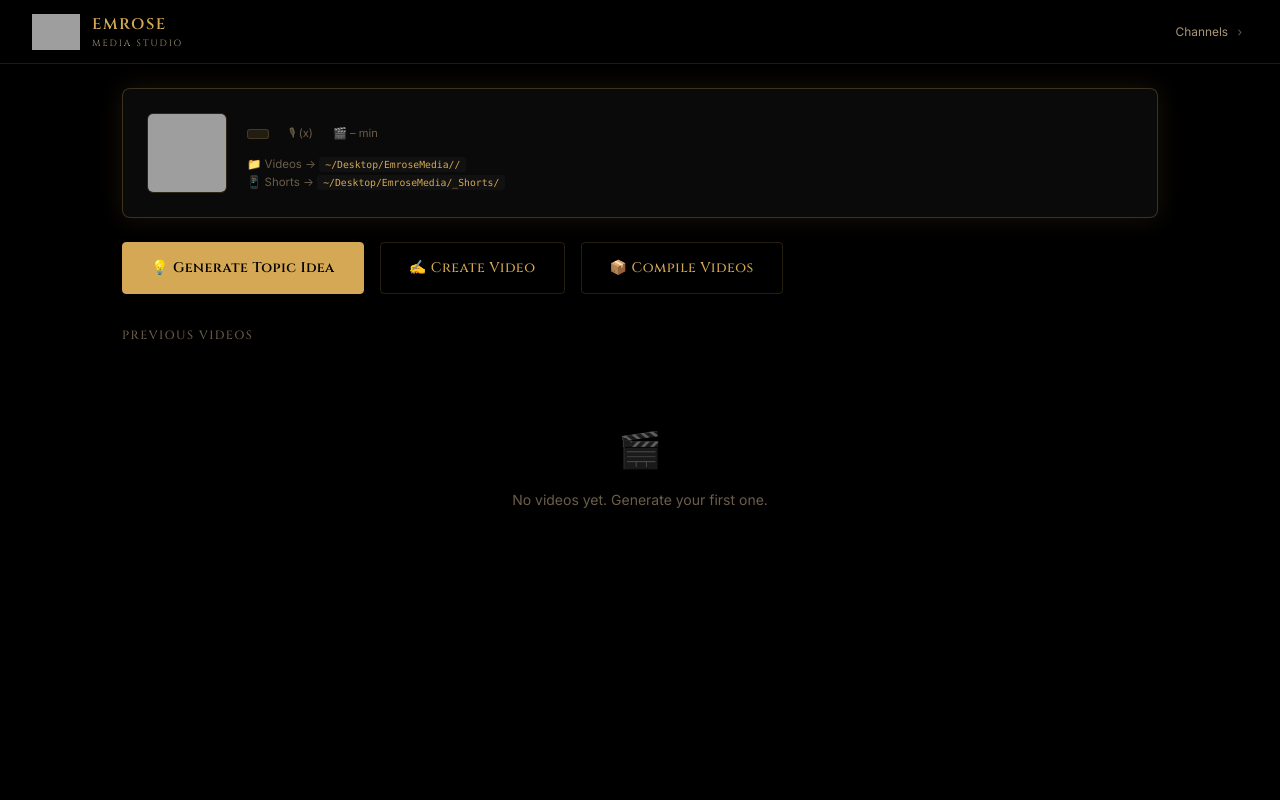
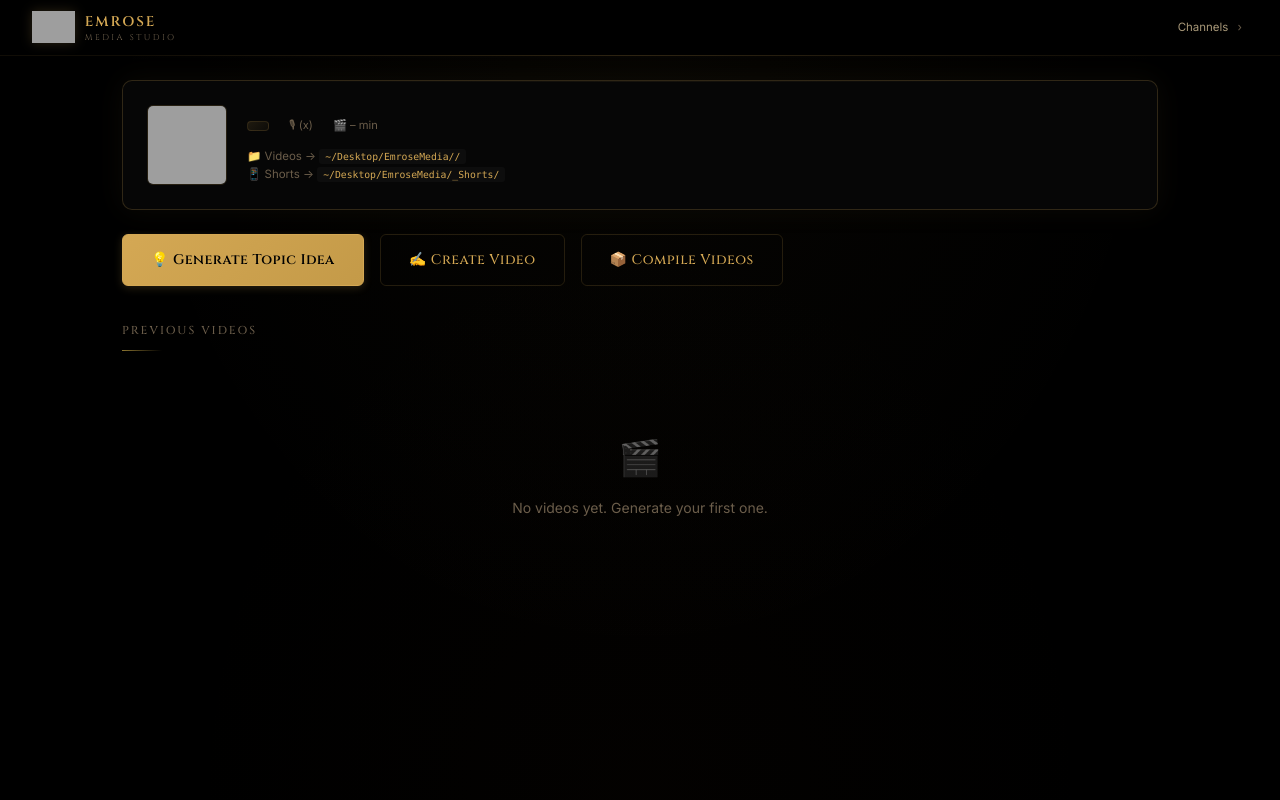
Before and after one commit to EmroseMediaStudios/MediaApp, a Flask app: template app/templates/channel.html in a window 1280 px wide. Run offline with Flask 3, Linux system fonts and the light colour scheme; the template is opened without the code that fills it, so the values that code supplies are empty; some libraries are stand-ins or nearby versions; grey boxes are pictures that could not be loaded.

Commit message:
Next-gen UI overhaul — depth, glow, glass effects, premium polish
Visual hierarchy and depth:
- Subtle ambient radial glow from top center (warm gold wash)
- Cards have inner top highlight line (linear gradient pseudo-element)
- Cards lift on hover with translateY(-2px) + enhanced shadows
- Metric boxes have radial gold glow overlay + inner highlight
- Video items have subtle top edge highlight

Nav:
- Frosted glass effect (backdrop-filter blur 20px + saturate)
- Centered gold gradient underline (::after pseudo-element)
- Shield logo gets subtle gold drop-shadow

Banner:
- Fades into page background (gradient ::after overlay)
- Drop shadow on banner image
- Tighter spacing, no jarring divider

Cards:
- Background changed to rgba for depth layering
- Top edge highlight line (gold-tinted gradient)
- Rounder corners (10px throughout)
- Enhanced hover: lift + deeper shadow + gold edge glow

Metric boxes:
- Diagonal gradient background (not flat color)
- Radial gold glow overlay (::after pseudo)
- Top highlight line (::before pseudo)
- Hover lift with ambient gold glow

Buttons:
- Primary: gold gradient (135deg) instead of flat color
- Hover: gradient shifts + lift + stronger glow
- Rounder (6px)

Divider:
- Minimal: centered gradient line + tiny dimmed diamond
- No more stark full-width border

Section titles:
- Gold underline accent (40px gradient from left)
- Wider letter spacing

Polish:
- Custom gold-tinted scrollbar
- Gold text selection highlight
- Smoother animations (0.35s ease)
- Consistent 10px border radius
- Channel avatars get gold glow on card hover

```diff
--- a/app/templates/base.html
+++ b/app/templates/base.html
@@ -13,15 +13,23 @@
 @import url('https://fonts.googleapis.com/css2?family=Cinzel:wght@400;500;600;700&family=Inter:wght@300;400;500;600&display=swap');
 * { margin: 0; padding: 0; box-sizing: border-box; }
 :root {
-  --bg: #000000; --bg2: #000000; --bg3: #111111;
+  --bg: #000000; --bg2: #000000; --bg3: #0d0d0d;
   --text: #e8dcc8; --text2: #a89878; --text3: #6b5d4a;
-  --gold: #d4a854; --gold2: #c49a48; --gold-light: #e8c97a;
+  --gold: #d4a854; --gold2: #c49a48; --gold-light: #e8c97a; --gold-dim: #8b7430;
   --gold-glow: rgba(212,168,84,0.12); --gold-glow2: rgba(212,168,84,0.06);
   --rose: #c75050; --rose-dark: #8b3535;
-  --card: #0a0a0a; --card-hover: #0e0e0e; --border: rgba(212,168,84,0.10); --border2: rgba(212,168,84,0.18);
+  --card: rgba(8,8,8,0.85); --card-hover: rgba(14,14,14,0.9);
+  --border: rgba(212,168,84,0.08); --border2: rgba(212,168,84,0.16);
   --input-bg: #050505; --success: #5a9e6f; --danger: #c75050;
 }
 body { font-family: 'Inter', -apple-system, BlinkMacSystemFont, sans-serif; background: var(--bg); color: var(--text); min-height: 100vh; font-size: 14px; line-height: 1.6; }
+
+/* Subtle ambient radial glow from top center */
+body::before { content: ''; position: fixed; inset: 0; z-index: -1;
+  background: radial-gradient(ellipse at 50% 0%, rgba(212,168,84,0.03) 0%, transparent 60%),
+              radial-gradient(ellipse at 50% 100%, rgba(80,40,10,0.04) 0%, transparent 50%);
+  pointer-events: none; }
+
 a { color: var(--gold); text-decoration: none; transition: color 0.2s; }
 a:hover { color: var(--gold-light); }
 
@@ -30,19 +38,21 @@ h1, h2, h3, h4 { font-family: 'Cinzel', 'Georgia', serif; color: var(--gold); le
 .container { max-width: 1100px; margin: 0 auto; padding: 24px 32px; }
 
 /* ---- NAV ---- */
-nav { background: var(--bg2); border-bottom: 1px solid rgba(212,168,84,0.15); padding: 0 32px; display: flex; align-items: center; gap: 20px; height: 64px; position: sticky; top: 0; z-index: 100; backdrop-filter: blur(12px); }
-nav .logo { display: flex; align-items: center; gap: 12px; }
-nav .logo img { height: 36px; width: auto; }
-nav .logo-text { font-family: 'Cinzel', serif; font-size: 1.1em; font-weight: 600; color: var(--gold); letter-spacing: 1.5px; }
-nav .logo-sub { font-family: 'Cinzel', serif; font-size: 0.65em; font-weight: 400; color: var(--text2); letter-spacing: 2px; display: block; margin-top: -2px; }
-nav .breadcrumb { color: var(--text3); font-size: 0.85em; margin-left: auto; }
+nav { background: rgba(0,0,0,0.92); border-bottom: 1px solid rgba(212,168,84,0.08); padding: 0 32px; display: flex; align-items: center; gap: 20px; height: 56px; position: sticky; top: 0; z-index: 100; backdrop-filter: blur(20px) saturate(1.5); -webkit-backdrop-filter: blur(20px) saturate(1.5); }
+nav::after { content: ''; position: absolute; bottom: -1px; left: 10%; right: 10%; height: 1px; background: linear-gradient(90deg, transparent, rgba(212,168,84,0.15), transparent); pointer-events: none; }
+nav .logo { display: flex; align-items: center; gap: 10px; }
+nav .logo img { height: 32px; width: auto; filter: drop-shadow(0 0 6px rgba(212,168,84,0.2)); }
+nav .logo-text { font-family: 'Cinzel', serif; font-size: 1em; font-weight: 600; color: var(--gold); letter-spacing: 2px; }
+nav .logo-sub { font-family: 'Cinzel', serif; font-size: 0.6em; font-weight: 400; color: var(--text3); letter-spacing: 2.5px; display: block; margin-top: -2px; }
+nav .breadcrumb { color: var(--text3); font-size: 0.82em; margin-left: auto; }
 nav .breadcrumb a { color: var(--text2); }
 nav .breadcrumb a:hover { color: var(--gold); }
 nav .breadcrumb span { margin: 0 6px; color: var(--text3); }
 
 /* ---- HEADER BANNER ---- */
-.hero-banner { text-align: center; padding: 40px 20px 30px; margin-bottom: 10px; }
-.hero-banner img { max-width: 500px; width: 100%; height: auto; }
+.hero-banner { text-align: center; padding: 32px 20px 16px; margin-bottom: 0; position: relative; }
+.hero-banner img { max-width: 460px; width: 100%; height: auto; filter: drop-shadow(0 4px 24px rgba(212,168,84,0.1)); }
+.hero-banner::after { content: ''; position: absolute; bottom: 0; left: 0; right: 0; height: 40px; background: linear-gradient(to bottom, transparent, var(--bg)); pointer-events: none; }
 
 /* ---- PAGE HEADER ---- */
 .page-header { margin-bottom: 28px; }
@@ -51,19 +61,20 @@ nav .breadcrumb span { margin: 0 6px; color: var(--text3); }
 .page-header p { color: var(--text2); font-size: 0.9em; }
 
 /* ---- BUTTONS ---- */
-.btn { display: inline-flex; align-items: center; gap: 6px; padding: 10px 20px; border-radius: 4px; border: 1px solid transparent; cursor: pointer; font-size: 0.9em; font-weight: 500; transition: all 0.25s; font-family: inherit; letter-spacing: 0.3px; }
-.btn-primary { background: var(--gold); color: #000; border-color: var(--gold); font-weight: 600; }
-.btn-primary:hover { background: var(--gold-light); border-color: var(--gold-light); box-shadow: 0 0 20px rgba(212,168,84,0.3); }
+.btn { display: inline-flex; align-items: center; gap: 6px; padding: 10px 20px; border-radius: 6px; border: 1px solid transparent; cursor: pointer; font-size: 0.9em; font-weight: 500; transition: all 0.3s ease; font-family: inherit; letter-spacing: 0.3px; }
+.btn-primary { background: linear-gradient(135deg, var(--gold) 0%, var(--gold2) 100%); color: #000; border-color: var(--gold); font-weight: 600; box-shadow: 0 2px 8px rgba(212,168,84,0.2); }
+.btn-primary:hover { background: linear-gradient(135deg, var(--gold-light) 0%, var(--gold) 100%); border-color: var(--gold-light); box-shadow: 0 4px 20px rgba(212,168,84,0.35); transform: translateY(-1px); }
 .btn-secondary { background: transparent; color: var(--gold); border: 1px solid var(--border2); }
-.btn-secondary:hover { border-color: var(--gold); background: var(--gold-glow); }
+.btn-secondary:hover { border-color: rgba(212,168,84,0.3); background: var(--gold-glow); box-shadow: 0 0 12px rgba(212,168,84,0.06); }
 .btn-sm { padding: 6px 14px; font-size: 0.82em; }
 .btn-lg { padding: 14px 28px; font-size: 1em; font-family: 'Cinzel', serif; letter-spacing: 0.5px; }
 
 /* ---- CARDS ---- */
-.card { background: var(--card); border: 1px solid var(--border); border-radius: 8px; padding: 24px; margin-bottom: 16px; transition: all 0.3s; box-shadow: 0 2px 12px rgba(0,0,0,0.4); }
-.card:hover { border-color: var(--border2); background: var(--card-hover); box-shadow: 0 4px 24px rgba(0,0,0,0.5), 0 0 0 1px rgba(212,168,84,0.08); }
-.card-highlight { border-color: rgba(212,168,84,0.25); box-shadow: 0 0 24px var(--gold-glow), 0 2px 12px rgba(0,0,0,0.4); }
-.card-highlight:hover { border-color: rgba(212,168,84,0.35); }
+.card { background: var(--card); border: 1px solid var(--border); border-radius: 10px; padding: 24px; margin-bottom: 16px; transition: all 0.35s ease; box-shadow: 0 4px 16px rgba(0,0,0,0.5), inset 0 1px 0 rgba(255,255,255,0.02); position: relative; overflow: hidden; }
+.card::before { content: ''; position: absolute; top: 0; left: 0; right: 0; height: 1px; background: linear-gradient(90deg, transparent 10%, rgba(212,168,84,0.08) 50%, transparent 90%); pointer-events: none; }
+.card:hover { border-color: var(--border2); background: var(--card-hover); box-shadow: 0 8px 32px rgba(0,0,0,0.6), 0 0 0 1px rgba(212,168,84,0.05); transform: translateY(-2px); }
+.card-highlight { border-color: rgba(212,168,84,0.2); box-shadow: 0 0 30px rgba(212,168,84,0.06), 0 4px 16px rgba(0,0,0,0.5); }
+.card-highlight:hover { border-color: rgba(212,168,84,0.3); }
 .card h3 { font-size: 1.05em; margin-bottom: 8px; }
 .card p { color: var(--text2); font-size: 0.9em; line-height: 1.6; }
 .card .meta { font-size: 0.8em; color: var(--text3); margin-top: 12px; display: flex; align-items: center; gap: 12px; flex-wrap: wrap; }
@@ -71,10 +82,10 @@ nav .breadcrumb span { margin: 0 6px; color: var(--text3); }
 /* ---- FORMS ---- */
 input[type="text"], textarea, select {
   background: var(--input-bg); border: 1px solid var(--border); color: var(--text);
-  padding: 11px 14px; border-radius: 4px; font-size: 0.9em; width: 100%;
+  padding: 11px 14px; border-radius: 6px; font-size: 0.9em; width: 100%;
   font-family: inherit; transition: all 0.25s;
 }
-input:focus, textarea:focus { outline: none; border-color: var(--gold); box-shadow: 0 0 0 2px var(--gold-glow); }
+input:focus, textarea:focus { outline: none; border-color: var(--gold); box-shadow: 0 0 0 3px rgba(212,168,84,0.08), 0 0 20px rgba(212,168,84,0.05); }
 textarea { resize: vertical; min-height: 80px; line-height: 1.6; }
 
 .form-group { margin-bottom: 18px; }
@@ -84,45 +95,48 @@ textarea { resize: vertical; min-height: 80px; line-height: 1.6; }
 .grid { display: grid; grid-template-columns: repeat(auto-fill, minmax(320px, 1fr)); gap: 20px; }
 
 /* ---- BADGES ---- */
-.badge { display: inline-flex; align-items: center; padding: 4px 10px; border-radius: 3px; font-size: 0.75em; font-weight: 600; letter-spacing: 0.5px; }
-.badge-gold { background: var(--gold-glow); color: var(--gold); border: 1px solid rgba(212,168,84,0.2); }
+.badge { display: inline-flex; align-items: center; padding: 4px 10px; border-radius: 4px; font-size: 0.75em; font-weight: 600; letter-spacing: 0.5px; }
+.badge-gold { background: linear-gradient(135deg, rgba(212,168,84,0.12), rgba(212,168,84,0.04)); color: var(--gold); border: 1px solid rgba(212,168,84,0.15); }
 .badge-success { background: rgba(90,158,111,0.12); color: var(--success); }
 .badge-rose { background: rgba(199,80,80,0.12); color: var(--rose); }
 
 /* ---- SECTION TITLE ---- */
-.section-title { font-family: 'Cinzel', serif; font-size: 0.85em; font-weight: 500; margin: 32px 0 16px; color: var(--text3); text-transform: uppercase; letter-spacing: 1.5px; }
+.section-title { font-family: 'Cinzel', serif; font-size: 0.82em; font-weight: 500; margin: 36px 0 18px; color: var(--text3); text-transform: uppercase; letter-spacing: 2px; position: relative; padding-bottom: 10px; }
+.section-title::after { content: ''; position: absolute; bottom: 0; left: 0; width: 40px; height: 1px; background: linear-gradient(90deg, var(--gold-dim), transparent); }
 
 /* ---- DIVIDER ---- */
-.divider { border: none; border-top: 1px solid rgba(212,168,84,0.10); margin: 24px 0; position: relative; }
-.divider::after { content: '◆'; position: absolute; top: -8px; left: 50%; transform: translateX(-50%); background: var(--bg); color: var(--text3); padding: 0 12px; font-size: 0.7em; }
+.divider { border: none; height: 1px; margin: 16px 0; position: relative; background: transparent; }
+.divider::before { content: ''; position: absolute; left: 15%; right: 15%; top: 0; height: 1px; background: linear-gradient(90deg, transparent, rgba(212,168,84,0.1), transparent); }
+.divider::after { content: '◆'; position: absolute; top: -7px; left: 50%; transform: translateX(-50%); background: var(--bg); color: rgba(212,168,84,0.2); padding: 0 16px; font-size: 0.55em; }
 
 /* ---- VIDEO LIST ---- */
 .video-list { display: flex; flex-direction: column; gap: 10px; }
-.video-item { display: flex; align-items: center; gap: 16px; padding: 16px 20px; background: var(--card); border: 1px solid var(--border); border-radius: 8px; transition: all 0.2s; box-shadow: 0 2px 8px rgba(0,0,0,0.3); }
-.video-item:hover { border-color: var(--border2); box-shadow: 0 4px 16px rgba(0,0,0,0.4); }
+.video-item { display: flex; align-items: center; gap: 16px; padding: 16px 20px; background: var(--card); border: 1px solid var(--border); border-radius: 10px; transition: all 0.3s ease; box-shadow: 0 2px 10px rgba(0,0,0,0.4); position: relative; overflow: hidden; }
+.video-item::before { content: ''; position: absolute; top: 0; left: 0; right: 0; height: 1px; background: linear-gradient(90deg, transparent, rgba(255,255,255,0.02), transparent); pointer-events: none; }
+.video-item:hover { border-color: var(--border2); box-shadow: 0 6px 24px rgba(0,0,0,0.5); transform: translateY(-1px); }
 .video-item .info { flex: 1; }
 .video-item .info h4 { font-size: 0.95em; margin-bottom: 4px; }
 .video-item .info .meta { font-size: 0.8em; color: var(--text3); }
-.video-item .actions { display: flex; gap: 8px; align-items: center; }
+.video-item .actions { display: flex; gap: 8px; align-items: center; flex-wrap: wrap; }
 
 /* ---- CHECKBOX ---- */
 .checkbox-label { display: flex; align-items: center; gap: 8px; cursor: pointer; font-size: 0.88em; color: var(--text2); }
 .checkbox-label input[type="checkbox"] { width: 16px; height: 16px; accent-color: var(--gold); }
 
 /* ---- PROGRESS LOG ---- */
-.progress-log { background: var(--input-bg); border: 1px solid var(--border); border-radius: 4px; padding: 20px 24px; font-family: 'SF Mono', 'Fira Code', Monaco, monospace; font-size: 0.82em; line-height: 2; max-height: 420px; overflow-y: auto; }
-.progress-log .step { padding: 2px 0; border-bottom: 1px solid rgba(30,26,20,0.5); }
+.progress-log { background: var(--input-bg); border: 1px solid var(--border); border-radius: 8px; padding: 20px 24px; font-family: 'SF Mono', 'Fira Code', Monaco, monospace; font-size: 0.82em; line-height: 2; max-height: 420px; overflow-y: auto; }
+.progress-log .step { padding: 2px 0; border-bottom: 1px solid rgba(212,168,84,0.04); }
 .progress-log .step:last-child { border-bottom: none; }
 .progress-log .step.done { color: var(--success); }
 .progress-log .step.error { color: var(--danger); }
 .progress-log .step.active { color: var(--gold); }
 
 /* ---- SPINNER ---- */
-.spinner { display: inline-block; width: 14px; height: 14px; border: 2px solid var(--border2); border-top-color: var(--gold); border-radius: 50%; animation: spin 0.7s linear infinite; margin-right: 8px; vertical-align: middle; }
+.spinner { display: inline-block; width: 14px; height: 14px; border: 2px solid rgba(212,168,84,0.15); border-top-color: var(--gold); border-radius: 50%; animation: spin 0.7s linear infinite; margin-right: 8px; vertical-align: middle; }
 @keyframes spin { to { transform: rotate(360deg); } }
 
 /* ---- VIDEO PLAYER ---- */
-.video-player { width: 100%; max-width: 900px; margin: 20px auto; border-radius: 6px; overflow: hidden; background: #000; box-shadow: 0 8px 32px rgba(0,0,0,0.6), 0 0 0 1px var(--border); }
+.video-player { width: 100%; max-width: 900px; margin: 20px auto; border-radius: 10px; overflow: hidden; background: #000; box-shadow: 0 12px 40px rgba(0,0,0,0.7), 0 0 0 1px var(--border); }
 .video-player video { width: 100%; display: block; }
 
 /* ---- EMPTY STATE ---- */
@@ -136,8 +150,8 @@ textarea { resize: vertical; min-height: 80px; line-height: 1.6; }
 .idea-card .hook { color: var(--gold-light); font-style: italic; font-size: 1.05em; }
 
 /* ---- ANIMATION ---- */
-.fade-in { animation: fadeIn 0.4s ease-out; }
-@keyframes fadeIn { from { opacity: 0; transform: translateY(6px); } to { opacity: 1; transform: translateY(0); } }
+.fade-in { animation: fadeIn 0.5s ease-out; }
+@keyframes fadeIn { from { opacity: 0; transform: translateY(8px); } to { opacity: 1; transform: translateY(0); } }
 
 /* ---- UTILITIES ---- */
 .flex { display: flex; } .flex-between { justify-content: space-between; } .flex-center { align-items: center; }
@@ -146,8 +160,23 @@ textarea { resize: vertical; min-height: 80px; line-height: 1.6; }
 code { font-family: 'SF Mono', Monaco, monospace; background: var(--bg3); padding: 2px 6px; border-radius: 3px; font-size: 0.85em; color: var(--gold); }
 
 /* ---- METRIC BOX (dashboard) ---- */
-.metric-box { background: var(--card); border: 1px solid var(--border); border-radius: 8px; padding: 14px 10px; text-align: center; transition: all 0.3s; }
-.metric-box:hover { border-color: var(--border2); box-shadow: 0 0 16px rgba(212,168,84,0.06); }
+.metric-box { background: linear-gradient(165deg, rgba(14,14,14,0.9) 0%, rgba(4,4,4,0.95) 100%); border: 1px solid var(--border); border-radius: 10px; padding: 16px 12px; text-align: center; transition: all 0.35s ease; position: relative; overflow: hidden; }
+.metric-box::before { content: ''; position: absolute; top: 0; left: 0; right: 0; height: 1px; background: linear-gradient(90deg, transparent, rgba(255,255,255,0.04), transparent); pointer-events: none; }
+.metric-box::after { content: ''; position: absolute; inset: 0; background: radial-gradient(ellipse at 50% 20%, rgba(212,168,84,0.03) 0%, transparent 70%); pointer-events: none; }
+.metric-box:hover { border-color: var(--border2); box-shadow: 0 4px 20px rgba(0,0,0,0.4), 0 0 20px rgba(212,168,84,0.04); transform: translateY(-2px); }
+
+/* ---- CHANNEL CARD AVATAR ---- */
+.channel-avatar { border-radius: 8px; object-fit: cover; flex-shrink: 0; border: 1px solid var(--border2); box-shadow: 0 2px 10px rgba(0,0,0,0.5); transition: all 0.3s; }
+.card:hover .channel-avatar { box-shadow: 0 2px 16px rgba(212,168,84,0.1), 0 2px 8px rgba(0,0,0,0.6); }
+
+/* ---- SCROLLBAR ---- */
+::-webkit-scrollbar { width: 6px; }
+::-webkit-scrollbar-track { background: transparent; }
+::-webkit-scrollbar-thumb { background: rgba(212,168,84,0.12); border-radius: 3px; }
+::-webkit-scrollbar-thumb:hover { background: rgba(212,168,84,0.22); }
+
+/* ---- SELECTION ---- */
+::selection { background: rgba(212,168,84,0.25); color: var(--text); }
 </style>
 </head>
 <body>
--- a/app/templates/dashboard.html
+++ b/app/templates/dashboard.html
@@ -134,7 +134,7 @@ function refreshMetrics(btn) {
   <a href="/channel/{{ ch.channel_id }}" style="text-decoration: none; color: inherit;">
     <div class="card" style="display: flex; gap: 16px; align-items: flex-start;">
       <img src="/static/img/{{ ch.channel_id }}.png" alt="{{ ch.channel_name }}"
-           style="width: 72px; height: 72px; border-radius: 6px; object-fit: cover; flex-shrink: 0; border: 1px solid var(--border2);"
+           class="channel-avatar" style="width: 72px; height: 72px;"
            onerror="this.style.display='none'">
       <div style="flex: 1; min-width: 0;">
         <h3 style="font-size: 1em;">{{ ch.channel_name }}</h3>
```
